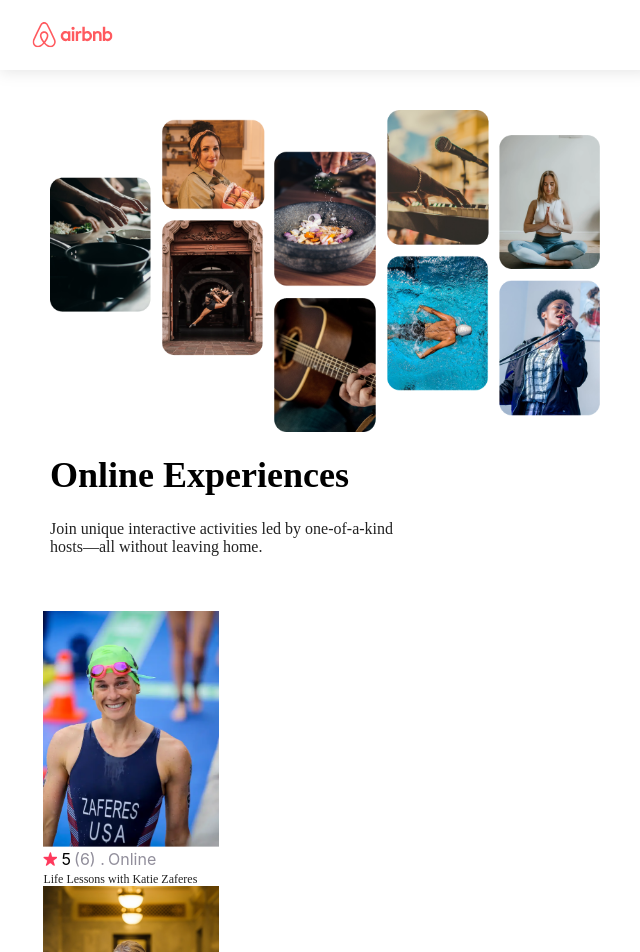
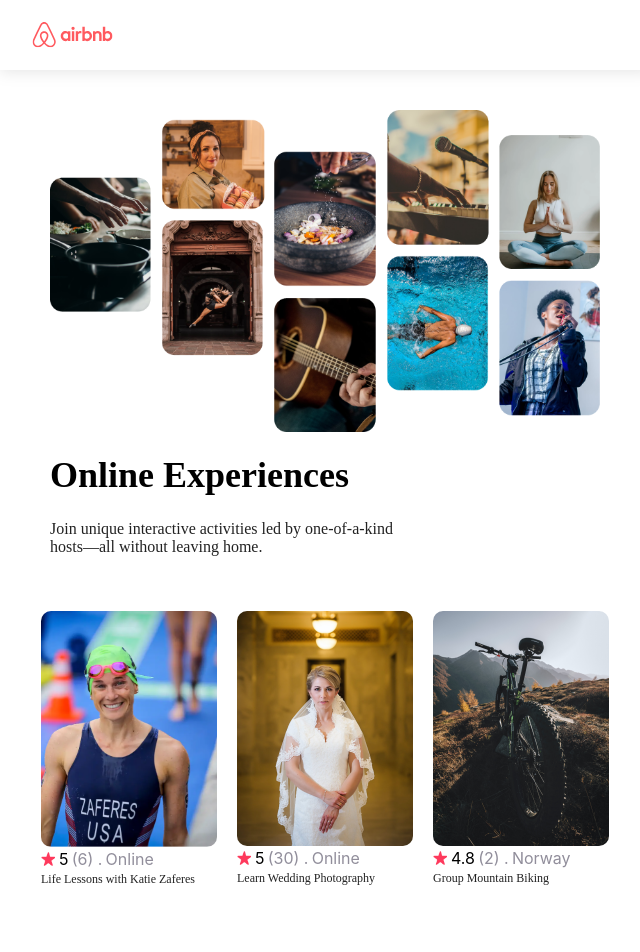
Before and after one commit to yiwereaminu/AirBnb-Clone, a React (Vite) app: page / in a window 1280 px wide. Shown: the top 952 px of the page, without its empty margins (315-955 px from the left). After the commit the page ends 886 px from the top, so only its background shows below. Built offline with nearby package versions, Linux system fonts and the light colour scheme.

Commit message:
styled the card list section

```diff
--- a/src/App.jsx
+++ b/src/App.jsx
@@ -22,15 +22,7 @@
     <>
       <Navbar />
       <Hero />
-      {/* <Card
-        img="/images/image 12.png"
-        rating="5.0"
-        reviewCount={6}
-        country="USA"
-        title="Life lessons with Katie Zaferes"
-        price={136}
-      /> */}
-      {cardElemets}
+      <section className="card-list">{cardElemets}</section>
     </>
   );
 }
--- a/src/index.css
+++ b/src/index.css
@@ -70,29 +70,34 @@
 }
 
 /* card */
+.card-list {
+  display: flex;
+  flex-wrap: nowrap;
+  gap: 20px;
+  overflow-x: auto;
+  justify-content: center;
+}
 .gray {
   color: #918e9b;
   margin-left: 0.2rem;
 }
 
 .parent-card {
-  /* display: flex;
-  flex-direction: column;
-  justify-content: start; */
   max-width: 176px;
   max-height: 235px;
-  margin: 0 28%;
-  margin-top: 2.5rem;
+  /* margin: 0 28%; */
+  padding: 2.5rem 0;
 }
 .card {
   display: flex;
   flex-direction: column;
+  justify-content: center;
   align-items: flex-start;
-  margin: 0 auto;
 }
 
 .card-image {
   width: 100%;
+  border-radius: 10px;
 }
 .rating-location {
   display: flex;
```
